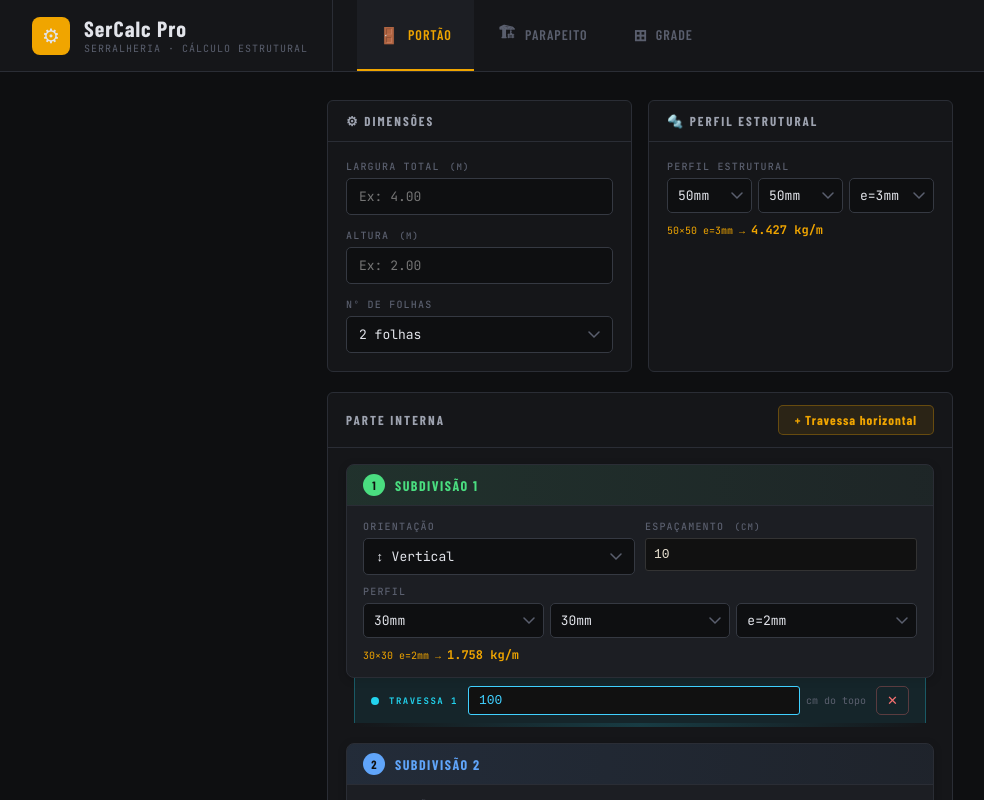
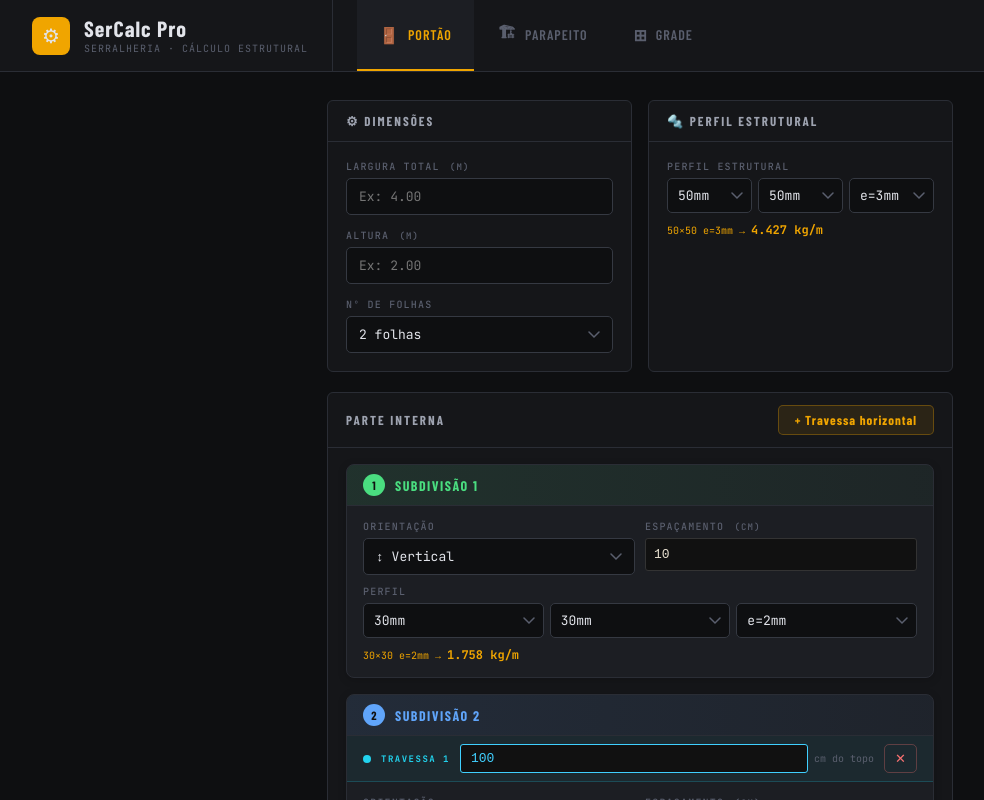
Before and after one commit to RickyMoreira/serralheria2, a React (Create React App) app: page / in a window 1280 px wide. Both pictures are taken after a click on the button "+ Travessa horizontal". Shown: the top 800 px of the page, without its empty margins (0-984 px from the left). Built offline with nearby package versions, Linux system fonts and the light colour scheme; a web font is replaced by a local one.

Commit message:
feat: travessa dentro do card da subdivisão seguinte

```diff
--- a/src/App.js
+++ b/src/App.js
@@ -1232,19 +1232,17 @@ function PortaoCalc() {
           {form.regioes.map((reg, ri) => {
               const limites = [0, ...form.travHoriz.map(t=>parseFloat(t.pos)||0).sort((a,b)=>a-b), altNum*100];
               const altRegiao = altNum > 0 ? (limites[ri+1] - limites[ri]).toFixed(0) : null;
-              const hasTrav = ri < form.travHoriz.length; // há travessa ABAIXO desta subdivisão
+              const hasTrav = ri < form.travHoriz.length;
               const temSubdivisao = form.travHoriz.length > 0;
-              const travAbaixo = hasTrav ? form.travHoriz[ri] : null;
+              const travAcima = ri > 0 ? form.travHoriz[ri-1] : null;
               return (
-                <div key={reg.id} style={{marginBottom: hasTrav ? 0 : 0}}>
-                  {/* ── BLOCO DA SUBDIVISÃO ── */}
+                <div key={reg.id} style={{marginBottom: temSubdivisao ? 16 : 0}}>
                   <div style={{
                     background:"var(--bg3)",
                     border:"1px solid var(--border)",
                     borderRadius: 8,
                     overflow:"hidden",
                     boxShadow: temSubdivisao ? "0 2px 8px rgba(0,0,0,0.18)" : "none",
-                    marginBottom: hasTrav ? 0 : temSubdivisao ? 16 : 0,
                   }}>
                     {/* Cabeçalho da subdivisão */}
                     {temSubdivisao && (
@@ -1262,8 +1260,7 @@ function PortaoCalc() {
                             background: ri % 2 === 0 ? "var(--green)" : "var(--blue)",
                             display:"flex", alignItems:"center", justifyContent:"center",
                             fontFamily:"'Barlow Condensed',sans-serif",
-                            fontSize:12, fontWeight:700, color:"#111",
-                            flexShrink:0,
+                            fontSize:12, fontWeight:700, color:"#111", flexShrink:0,
                           }}>{ri+1}</div>
                           <span style={{fontFamily:"'Barlow Condensed',sans-serif",fontSize:14,fontWeight:700,
                             color: ri % 2 === 0 ? "var(--green)" : "var(--blue)",
@@ -1279,6 +1276,33 @@ function PortaoCalc() {
                         )}
                       </div>
                     )}
+
+                    {/* Travessa que separa esta subdivisão da anterior — fica aqui dentro */}
+                    {temSubdivisao && ri > 0 && travAcima && (
+                      <div style={{
+                        display:"flex", alignItems:"center", gap:10,
+                        padding:"8px 16px",
+                        background:"rgba(34,211,238,0.06)",
+                        borderBottom:"1px solid rgba(34,211,238,0.2)",
+                      }}>
+                        <div style={{width:8,height:8,borderRadius:"50%",background:"var(--cyan)",flexShrink:0}} />
+                        <span style={{fontFamily:"'JetBrains Mono',monospace",fontSize:9,color:"var(--cyan)",
+                          fontWeight:700,letterSpacing:1.5,textTransform:"uppercase",whiteSpace:"nowrap"}}>
+                          Travessa {ri}
+                        </span>
+                        <div style={{display:"flex",alignItems:"center",gap:6,flex:1}}>
+                          <TravessaPosInput
+                            value={travAcima.pos || ""}
+                            max={altNum*100-1}
+                            onChange={val => setTravPos(ri-1, val)}
+                          />
+                          <span style={{fontFamily:"'JetBrains Mono',monospace",fontSize:10,
+                            color:"var(--text3)",whiteSpace:"nowrap"}}>cm do topo</span>
+                        </div>
+                        <button onClick={()=>removeTravH(ri-1)} className="btn-remove" title="Remover">✕</button>
+                      </div>
+                    )}
+
                     {/* Campos da subdivisão */}
                     <div style={{padding:"14px 16px",display:"flex",flexDirection:"column",gap:10}}>
                       <div className="grid-2" style={{gap:10}}>
@@ -1319,42 +1343,6 @@ function PortaoCalc() {
                       <PerfilEstSelector A={reg.preA} B={reg.preB} e={reg.preE} onChange={(A,B,esp)=>setRegiaoPre(ri,A,B,esp)} label="Perfil" />
                     </div>
                   </div>
-
-                  {/* ── TRAVESSA ABAIXO DESTA SUBDIVISÃO ── */}
-                  {hasTrav && travAbaixo && (
-                    <div style={{
-                      display:"flex", alignItems:"center", gap:10,
-                      padding:"8px 16px",
-                      margin:"0 8px",
-                      background:"rgba(34,211,238,0.08)",
-                      border:"1px solid rgba(34,211,238,0.3)",
-                      borderTop:"none", borderBottom:"none",
-                    }}>
-                      <div style={{
-                        width:8, height:8, borderRadius:"50%",
-                        background:"var(--cyan)", flexShrink:0,
-                      }} />
-                      <span style={{fontFamily:"'JetBrains Mono',monospace",fontSize:9,color:"var(--cyan)",
-                        fontWeight:700,letterSpacing:1.5,textTransform:"uppercase",whiteSpace:"nowrap"}}>
-                        Travessa {ri+1}
-                      </span>
-                      <div style={{display:"flex",alignItems:"center",gap:6,flex:1}}>
-                        <TravessaPosInput
-                          value={travAbaixo.pos || ""}
-                          max={altNum*100-1}
-                          onChange={val => setTravPos(ri, val)}
-                        />
-                        <span style={{fontFamily:"'JetBrains Mono',monospace",fontSize:10,
-                          color:"var(--text3)",whiteSpace:"nowrap"}}>cm do topo</span>
-                      </div>
-                      <button onClick={()=>removeTravH(ri)} className="btn-remove" title="Remover">✕</button>
-                    </div>
-                  )}
-                  {hasTrav && (
-                    <div style={{margin:"0 8px 16px 8px", height:4,
-                      background:"linear-gradient(90deg,transparent,rgba(34,211,238,0.2),transparent)",
-                      borderRadius:"0 0 4px 4px"}} />
-                  )}
                 </div>
               );
             })}
```
